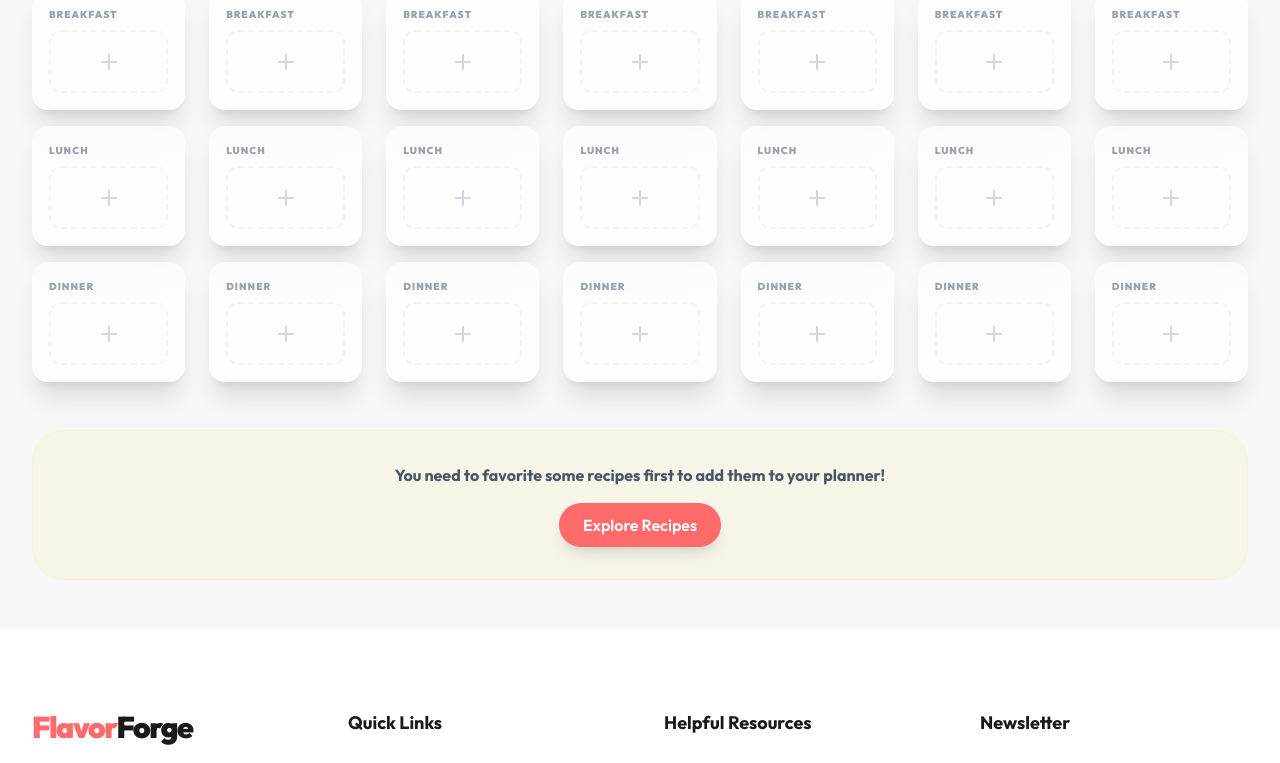
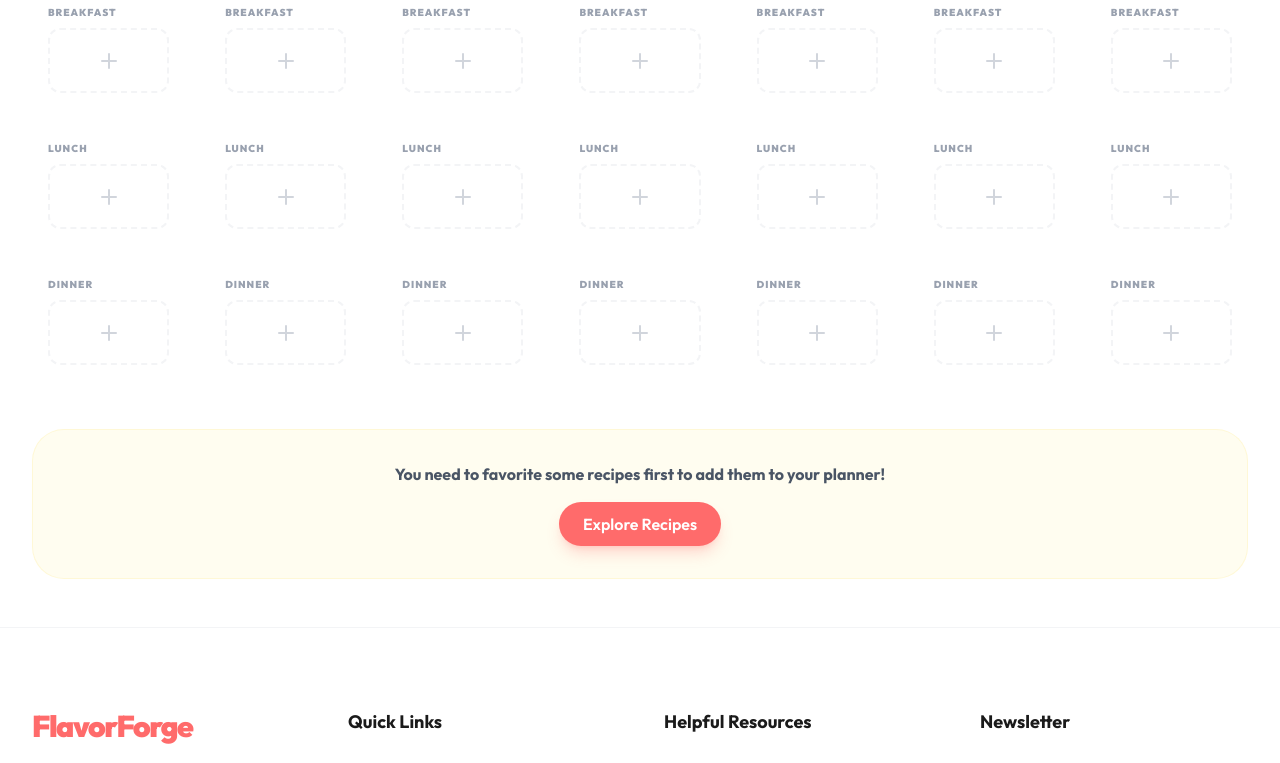
Before and after one commit to pravallikha502/FlavorForge, a React (Vite) app: page /planner in a window 1280 px wide. Shown: the part 340-1103 px from the top of the page. Built offline with nearby package versions, Linux system fonts and the light colour scheme.

Commit message:
Fix swapped theme issue and refine navbar

```diff
--- a/src/App.jsx
+++ b/src/App.jsx
@@ -8,7 +8,7 @@ import { Toaster } from 'react-hot-toast'
 
 function App() {
   return (
-    <div className="min-h-screen flex flex-col bg-light dark:bg-dark text-dark dark:text-light transition-colors duration-300">
+    <div className="min-h-screen flex flex-col">
       <ScrollToTop />
       <Toaster position="bottom-right" toastOptions={{ duration: 3000, style: { borderRadius: '16px', background: '#333', color: '#fff' } }} />
       <Navbar />
--- a/src/components/Navbar.jsx
+++ b/src/components/Navbar.jsx
@@ -14,7 +14,7 @@ const Navbar = () => {
   const [isSettingsOpen, setIsSettingsOpen] = React.useState(false);
 
   return (
-    <nav className="glass sticky top-0 z-50 px-4 md:px-8 py-4 flex items-center justify-between transition-all duration-300 dark:glass-dark">
+    <nav className="glass-nav">
       <Link to="/" className="text-2xl font-black text-primary tracking-tighter flex items-center gap-2">
         <div className="w-10 h-10 bg-primary rounded-xl flex items-center justify-center text-white shadow-lg shadow-primary/30">
           FF
--- a/src/index.css
+++ b/src/index.css
@@ -1,59 +1,56 @@
 @import "tailwindcss";
 
 @theme {
-  --color-primary: var(--primary);
-  --color-secondary: var(--secondary);
-  --color-accent: var(--accent);
-  --color-dark: var(--dark-text);
-  --color-light: var(--light-bg);
+  --color-primary: #ff6b6b;
+  --color-secondary: #4ecdc4;
+  --color-accent: #ffe66d;
 
   --font-sans: "Outfit", system-ui, -apple-system, sans-serif;
 }
 
+/* Light Mode (Default) */
 :root {
-  --primary: #ff6b6b; /* The red-ish color from the screenshot */
-  --secondary: #4ecdc4;
-  --accent: #ffe66d;
-  --dark-text: #1a1a1a;
-  --light-bg: #f7f7f7; /* The soft gray background from the screenshot */
-  --glass-bg: rgba(255, 255, 255, 0.7);
+  --bg-main: #ffffff;
+  --text-main: #1a1a1a;
+  --nav-bg: rgba(255, 255, 255, 0.95);
+  --border-main: rgba(0, 0, 0, 0.05);
 }
 
-:root[data-theme='dark'] {
-  --primary: #ff6b6b;
-  --secondary: #4ecdc4;
-  --accent: #ffe66d;
-  --dark-text: #f7f7f7;
-  --light-bg: #1a1a1a;
-  --glass-bg: rgba(0, 0, 0, 0.4);
+/* Dark Mode */
+.dark {
+  --bg-main: #0f172a;
+  --text-main: #f8fafc;
+  --nav-bg: rgba(15, 23, 42, 0.95);
+  --border-main: rgba(255, 255, 255, 0.1);
 }
 
 @layer base {
   body {
-    background-color: var(--light-bg);
-    color: var(--dark-text);
-    @apply transition-colors duration-300;
+    background-color: var(--bg-main);
+    color: var(--text-main);
+    @apply transition-colors duration-500;
   }
 }
 
 @layer components {
-  .glass {
-    background-color: var(--glass-bg);
-    @apply backdrop-blur-md border border-white/20 shadow-xl;
-  }
-
   .btn {
     @apply px-6 py-2.5 rounded-full font-semibold transition-all active:scale-95 flex items-center justify-center gap-2 cursor-pointer;
   }
 
   .btn-primary {
-    background-color: var(--primary);
-    color: white;
-    @apply hover:opacity-90 shadow-lg shadow-[var(--primary)]/25;
+    @apply bg-primary text-white hover:opacity-90 shadow-lg shadow-primary/25;
   }
 
-  .card-hover {
-    @apply hover:-translate-y-2 hover:shadow-2xl transition-all duration-300;
+  .glass-nav {
+    background-color: var(--nav-bg);
+    border-bottom: 1px solid var(--border-main);
+    @apply backdrop-blur-md sticky top-0 z-50 px-4 md:px-8 py-4 flex items-center justify-between transition-all duration-500;
+  }
+
+  .card-premium {
+    background-color: var(--bg-main);
+    border: 1px solid var(--border-main);
+    @apply rounded-[32px] overflow-hidden shadow-xl hover:-translate-y-2 transition-all duration-300;
   }
 }
 
@@ -67,6 +64,5 @@
 }
 
 ::-webkit-scrollbar-thumb {
-  background-color: var(--primary);
-  @apply rounded-full opacity-20 hover:opacity-40 transition-opacity;
+  @apply bg-primary rounded-full opacity-20 hover:opacity-40;
 }
```
